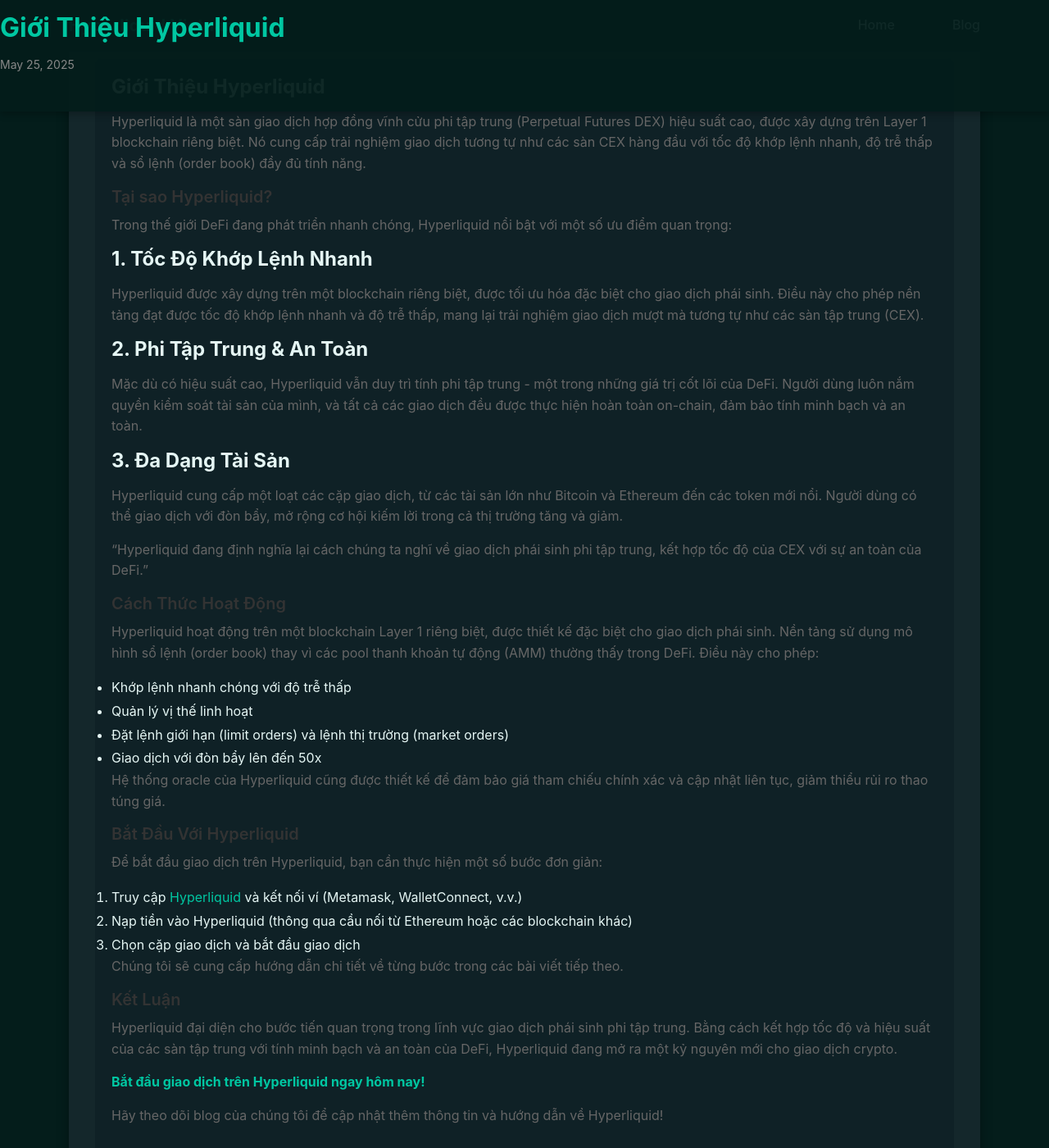
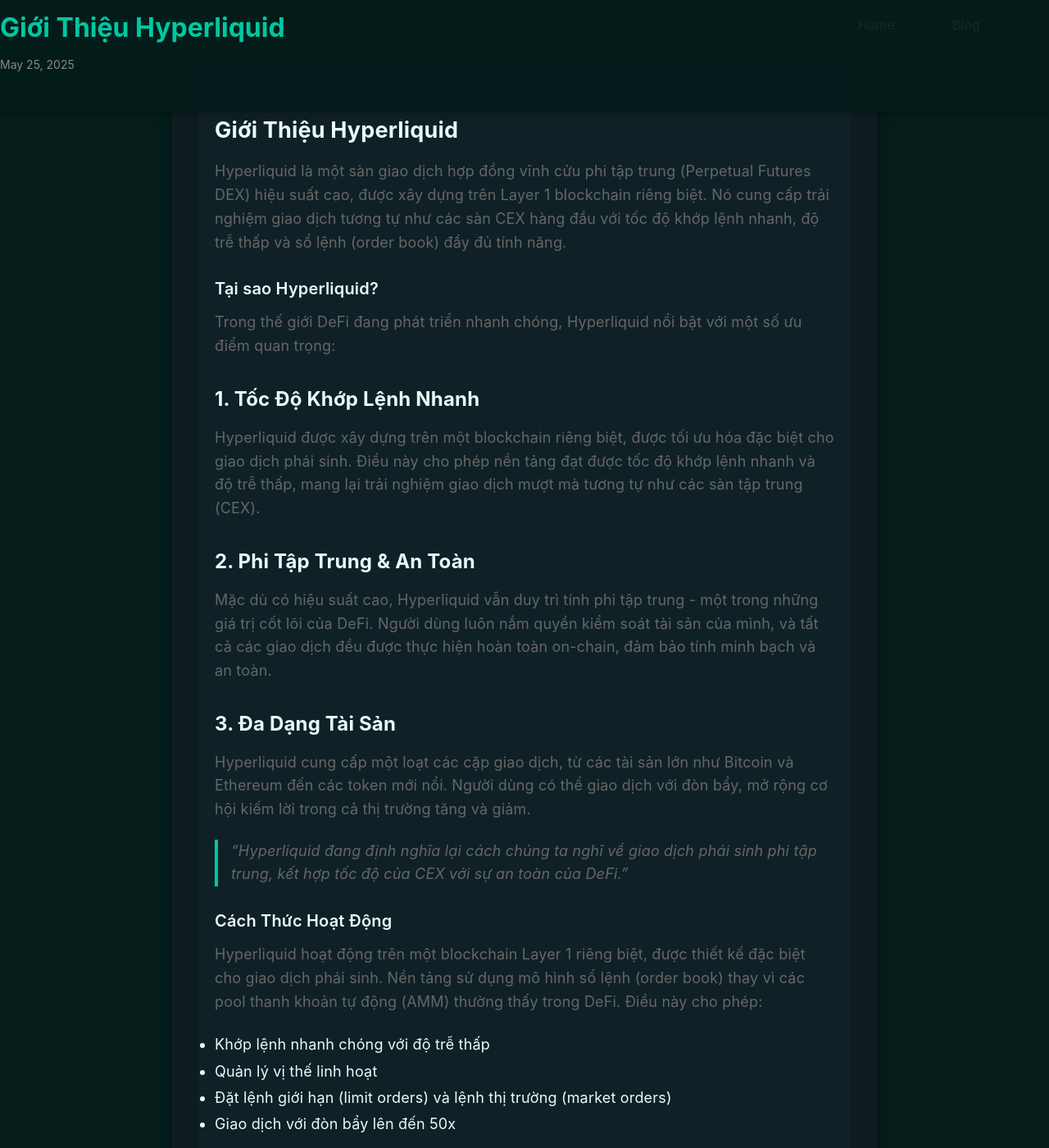
Before and after one commit to hyperboi6898/hype2, a Jekyll site: the page built from content/_blog/2025-05-25-gioi-thieu-hyperliquid.md, in a window 1280 px wide and 1400 px high. Shown: the whole window at 82% size. Built offline with Jekyll 4.4.1, drawn with Linux system fonts in a browser that asks for light colours.

Commit message:
Improve blog styling with responsive images, better typography, and layout enhancements

```diff
--- a/_layouts/blog.html
+++ b/_layouts/blog.html
@@ -17,7 +17,7 @@ layout: default
 
         {% if page.featured_image %}
         <div class="post-featured-image">
-            <img src="{{ page.featured_image | relative_url }}" alt="{{ page.title }}">
+            <img src="{{ page.featured_image | relative_url }}" alt="{{ page.title }}" loading="lazy">
         </div>
         {% endif %}
 
--- a/blog/index.html
+++ b/blog/index.html
@@ -15,7 +15,7 @@ permalink: /blog/
             <a href="{{ post.url | relative_url }}" class="post-link">
                 {% if post.featured_image %}
                 <div class="post-image">
-                    <img src="{{ post.featured_image | relative_url }}" alt="{{ post.title }}">
+                    <img src="{{ post.featured_image | relative_url }}" alt="{{ post.title }}" loading="lazy">
                 </div>
                 {% endif %}
                 <div class="post-details">
--- a/css/blog.scss
+++ b/css/blog.scss
@@ -1,6 +1,11 @@
 ---
 ---
 /* Blog specific styles */
+
+/* Blog post container */
+.blog-post-container {
+    padding: 30px;
+}
 .blog-posts {
     padding: 60px 0;
     background-color: var(--surface, #0f2126);
@@ -24,17 +29,17 @@
 }
 
 .blog-post-card {
-    background: var(--card, #14272b);
+    background: var(--card, #0e1c21);
     border-radius: var(--border-radius, 8px);
     overflow: hidden;
-    box-shadow: var(--box-shadow, 0 5px 15px rgba(0, 0, 0, 0.3));
+    box-shadow: var(--box-shadow, 0 5px 15px rgba(0, 0, 0, 0.25));
     transition: var(--transition, all 0.3s ease);
     margin-bottom: 30px;
 }
 
 .blog-post-card:hover {
     transform: translateY(-5px);
-    box-shadow: 0 10px 25px rgba(0, 0, 0, 0.4);
+    box-shadow: 0 10px 25px rgba(0, 0, 0, 0.25);
 }
 
 .post-link {
@@ -49,19 +54,25 @@
     height: 200px;
     margin-bottom: 15px;
     border-radius: var(--border-radius, 8px);
-    overflow: hidden;
+    overflow: hidden; /* Prevent image overflow on hover */
 }
 
 .post-image img {
     width: 100%;
     height: 100%;
     object-fit: cover;
+    transition: transform 0.3s ease;
+}
+
+.post-image:hover img {
+    transform: scale(1.03); /* Subtle zoom effect on hover */
 }
 
 .post-title {
     font-size: 1.5rem;
     margin-bottom: 10px;
     color: var(--primary-color, #00e8bf);
+    scroll-margin-top: 100px; /* Prevents title from being hidden under navigation when using anchor links */
 }
 
 .post-meta {
@@ -75,13 +86,80 @@
     line-height: 1.6;
 }
 
+/* Responsive images in blog posts */
+.post-content img,
+.post-featured-image img {
+    display: block;       /* Remove whitespace below images */
+    max-width: 100%;      /* Most important - prevent overflow */
+    height: auto;         /* Maintain aspect ratio */
+    margin: 1.25rem auto; /* Spacing above/below + center */
+    border-radius: 8px;   /* Match card corner radius */
+    object-fit: contain;  /* Preserve entire image */
+    max-height: 80vh;     /* Limit height for very tall images */
+    box-shadow: var(--box-shadow);
+    /* Note: loading="lazy" should be applied to the HTML img tag, not in CSS */
+}
+
+/* Featured image container */
+.post-featured-image {
+    overflow: hidden;     /* Crop overflow if image scales */
+    border-radius: 8px;
+    margin-bottom: 2rem;
+}
+
+/* Blog post content typography */
+.blog-post .post-content {
+    font-size: var(--font-base);
+    line-height: var(--lh-base);
+    letter-spacing: 0.01em;
+}
+
+/* Paragraph spacing */
+.blog-post .post-content p,
+.blog-post .post-content ul,
+.blog-post .post-content ol {
+    margin-bottom: 1.2em;
+}
+
+/* Headings in blog posts */
+.blog-post .post-content h1,
+.blog-post .post-content h2,
+.blog-post .post-content h3,
+.blog-post .post-content h4,
+.blog-post .post-content h5,
+.blog-post .post-content h6 {
+    scroll-margin-top: 100px; /* For anchor links */
+    margin-top: 1.5em;
+    margin-bottom: 0.75em;
+    color: var(--text);
+}
+
+/* Code blocks */
+.blog-post .post-content pre {
+    background: var(--bg);
+    padding: 1rem;
+    border-radius: 8px;
+    overflow-x: auto;
+    margin-bottom: 1.5rem;
+}
+
+/* Blockquotes */
+.blog-post .post-content blockquote {
+    border-left: 4px solid var(--primary-color);
+    padding-left: 1rem;
+    margin-left: 0;
+    margin-right: 0;
+    font-style: italic;
+    color: var(--muted);
+}
+
 /* Individual blog post page styling */
 .blog-post-container {
-    background: var(--card, #14272b);
+    background: var(--card, #0e1c21); /* Updated color for better contrast */
     border-radius: var(--border-radius, 8px);
-    padding: 30px;
-    margin: 40px 0;
-    box-shadow: var(--box-shadow, 0 5px 15px rgba(0, 0, 0, 0.3));
+    box-shadow: var(--box-shadow, 0 5px 15px rgba(0, 0, 0, 0.25));
+    margin-top: 50px;
+    margin-bottom: 50px;
 }
 
 .blog-post {
--- a/css/styles.scss
+++ b/css/styles.scss
@@ -5,9 +5,9 @@
     /* Hyperliquid color palette */
     --bg: #041d1b;
     --surface: #0f2126;
-    --card: #14272b;
-    --text: #e5f6f4;
-    --muted: #6d7575;
+    --card: #0e1c21; /* Darker for better contrast */
+    --text: #eafafa; /* Slightly brighter for better readability */
+    --muted: #9ab4b3; /* Brighter muted color */
     --success: #00c7a2;
     --danger: #ff5c74;
 
@@ -19,8 +19,12 @@
     --text-color: var(--text);
     --text-light: var(--muted);
     --border-radius: 8px;
-    --box-shadow: 0 5px 15px rgba(0, 0, 0, 0.3);
+    --box-shadow: 0 5px 15px rgba(0, 0, 0, 0.25); /* Reduced opacity */
     --transition: all 0.3s ease;
+
+    /* Typography */
+    --font-base: clamp(16px, 1vw + 0.5rem, 18px);
+    --lh-base: 1.75;
 }
 
 * {
@@ -30,11 +34,12 @@
 }
 
 /* Container for centering content */
-.container {
+.container,
+.blog-post-container {
+    max-width: 860px;
     width: 100%;
-    max-width: 1200px;
-    margin: 0 auto;
-    padding: 0 20px;
+    margin-inline: auto; /* Center horizontally */
+    padding-inline: 1rem; /* Prevent sticking to screen edges on mobile */
 }
 
 html {
```
